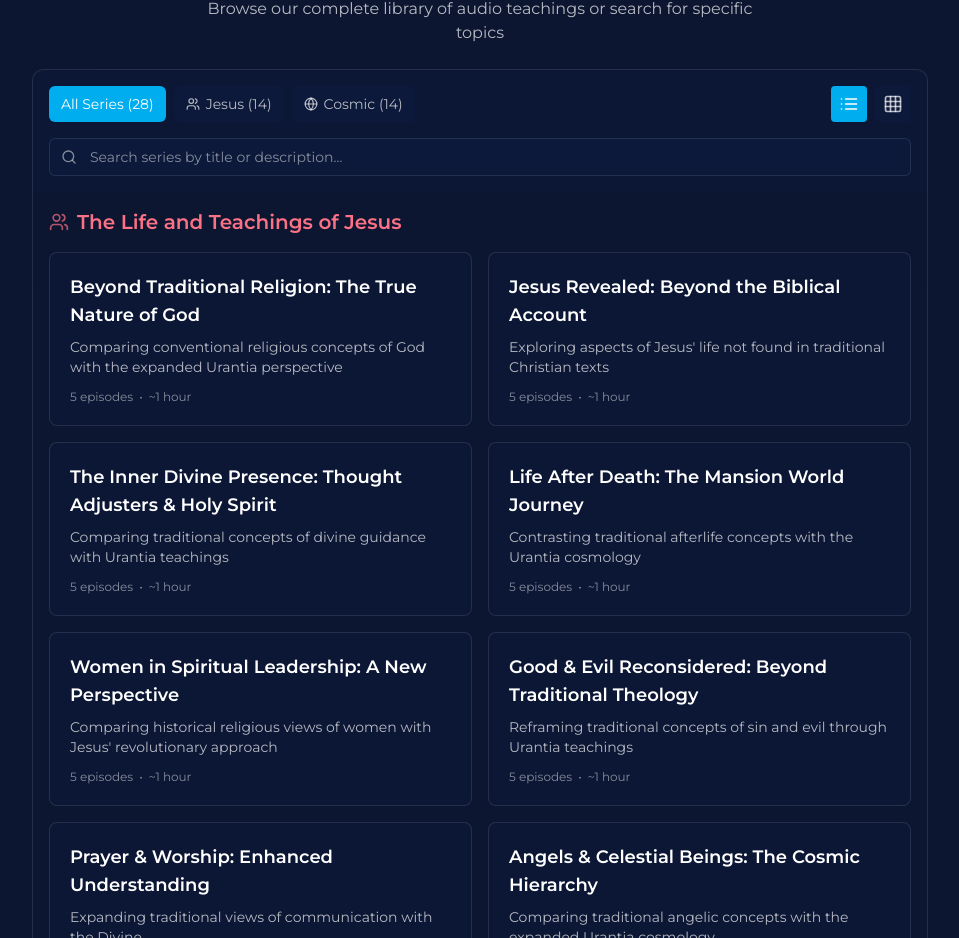
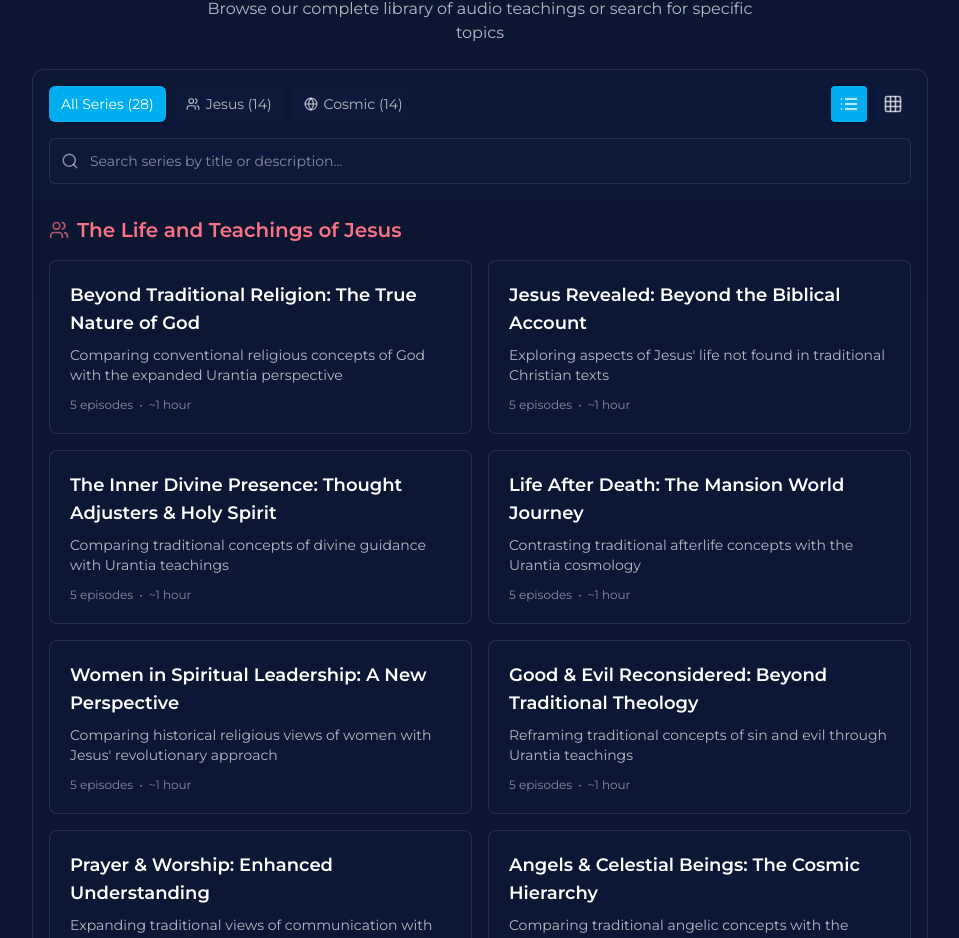
Before and after one commit to The-Center-for-Unity/ubpod-new, a React (Vite) app: page /series in a window 1280 px wide. Shown: the part 980-1918 px from the top of the page, without its empty margins (160-1119 px from the left). Built offline with nearby package versions, Linux system fonts and the light colour scheme; a web font is replaced by a local one.

Commit message:
Enhance: Improve search input accessibility and usability

```diff
--- a/src/pages/SeriesPage.tsx
+++ b/src/pages/SeriesPage.tsx
@@ -163,14 +163,26 @@ export default function SeriesPage() {
                 {/* Search - Right above results */}
                 <div className="mt-4">
                   <div className="relative">
-                    <Search className="absolute left-3 top-1/2 transform -translate-y-1/2 text-white/50" size={16} />
+                    <Search className="absolute left-3 top-1/2 transform -translate-y-1/2 text-white/50" size={18} />
                     <input
                       type="text"
                       placeholder="Search series by title or description..."
-                      className="w-full py-2 pl-10 pr-4 bg-navy-light/30 border border-white/10 rounded-md text-white placeholder:text-white/50 text-sm focus:outline-none focus:border-primary/50"
+                      className="w-full py-3 pl-10 pr-4 bg-navy-light/30 border border-white/10 rounded-md text-white placeholder:text-white/50 text-sm focus:outline-none focus:ring-2 focus:ring-primary/50 focus:border-transparent"
                       value={searchQuery}
                       onChange={(e) => setSearchQuery(e.target.value)}
+                      aria-label="Search series"
                     />
+                    {searchQuery && (
+                      <button
+                        onClick={() => setSearchQuery('')}
+                        className="absolute right-3 top-1/2 transform -translate-y-1/2 text-white/50 hover:text-white/70"
+                        aria-label="Clear search"
+                      >
+                        <svg xmlns="http://www.w3.org/2000/svg" className="h-4 w-4" fill="none" viewBox="0 0 24 24" stroke="currentColor">
+                          <path strokeLinecap="round" strokeLinejoin="round" strokeWidth={2} d="M6 18L18 6M6 6l12 12" />
+                        </svg>
+                      </button>
+                    )}
                   </div>
                   {searchQuery && (
                     <div className="mt-2 text-sm text-white/70">
```
